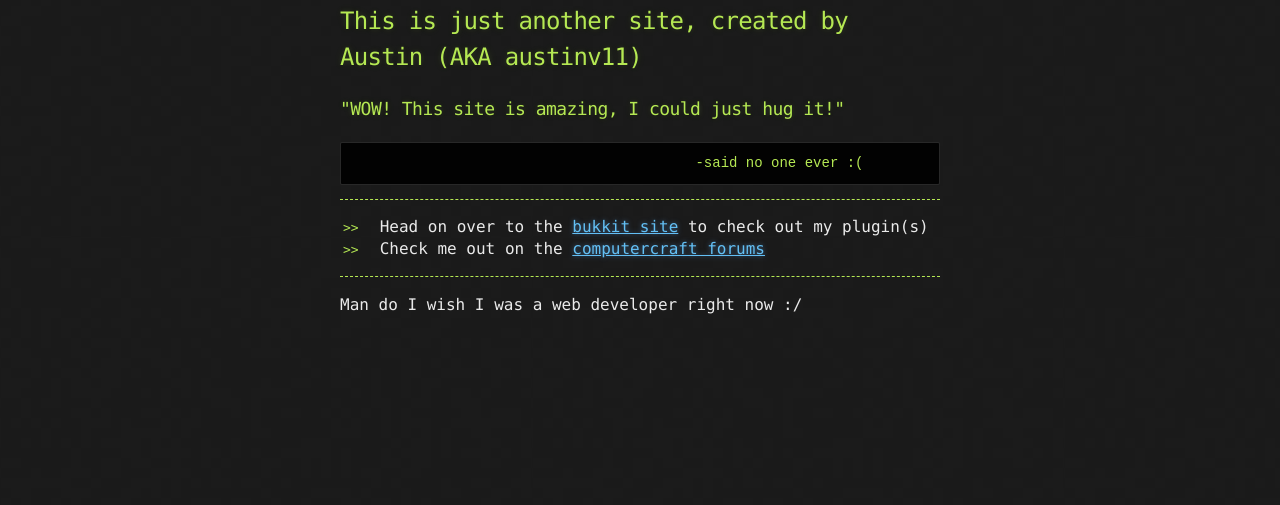
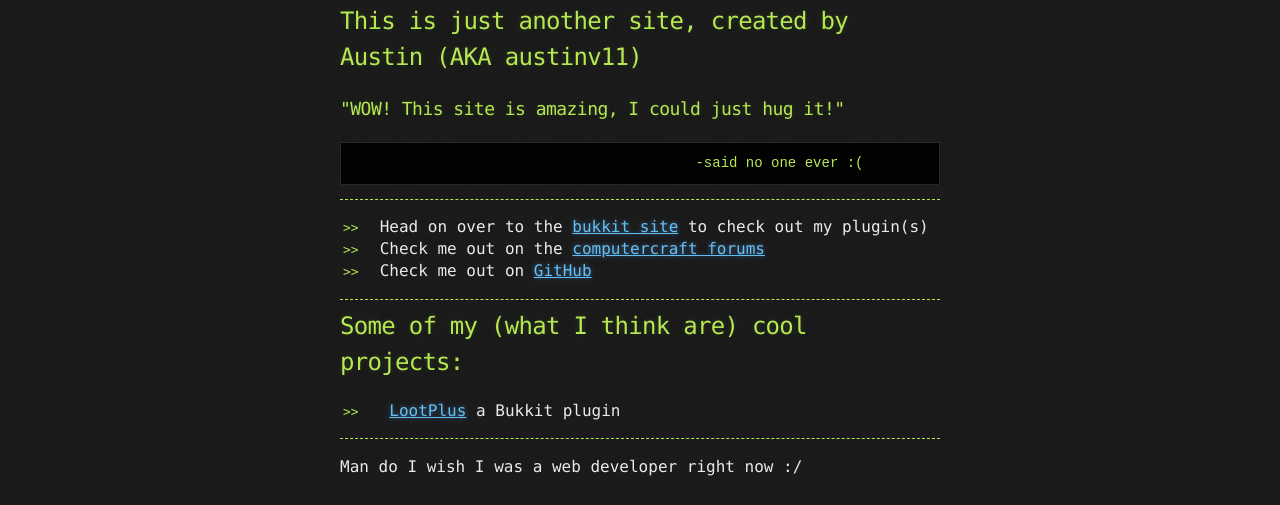
Before and after one commit to austinv11/austinv11.github.io, a plain HTML site: page index.html in a window 1280 px wide. Shown: the part 295-800 px from the top of the page. Drawn offline with Linux system fonts and the light colour scheme.

Commit message:
Replace master branch with page content via GitHub

```diff
--- a/index.html
+++ b/index.html
@@ -39,9 +39,17 @@
 </code></pre>
 
 <hr><ul>
-<li>Head on over to the <a href="http://dev.bukkit.org/">bukkit site</a> to check out my plugin(s)</li>
+<li>Head on over to the <a href="http://dev.bukkit.org/profiles/austinv11">bukkit site</a> to check out my plugin(s)</li>
 <li>Check me out on the <a href="http://www.computercraft.info/forums2/index.php?/user/15849-austinv11/">computercraft forums</a>
 </li>
+<li>Check me out on <a href="https://github.com/austinv11/">GitHub</a>
+</li>
+</ul><hr><h2>
+<a name="some-of-my-what-i-think-are-cool-projects" class="anchor" href="#some-of-my-what-i-think-are-cool-projects"><span class="octicon octicon-link"></span></a>Some of my (what I think are) cool projects:</h2>
+
+<ul>
+<li>
+<a href="http://dev.bukkit.org/bukkit-plugins/lootplus/">LootPlus</a> a Bukkit plugin</li>
 </ul><hr><p>Man do I wish I was a web developer right now :/</p>
       </section>
     </div>
--- a/params.json
+++ b/params.json
@@ -1 +1 @@
-{"name":"Austin's Random Things","tagline":"A site for random stuff from me","body":"# Welcome!\r\n## This is just another site, created by Austin (AKA austinv11)\r\n### \"WOW! This site is amazing, I could just hug it!\"\r\n                                             -said no one ever :(\r\n\r\n***\r\n\r\n* Head on over to the [bukkit site](http://dev.bukkit.org/) to check out my plugin(s)\r\n* Check me out on the [computercraft forums](http://www.computercraft.info/forums2/index.php?/user/15849-austinv11/)\r\n\r\n***\r\n\r\nMan do I wish I was a web developer right now :/","google":"","note":"Don't delete this file! It's used internally to help with page regeneration."}
+{"name":"Austin's Random Things","tagline":"A site for random stuff from me","body":"# Welcome!\r\n## This is just another site, created by Austin (AKA austinv11)\r\n### \"WOW! This site is amazing, I could just hug it!\"\r\n                                             -said no one ever :(\r\n\r\n***\r\n\r\n* Head on over to the [bukkit site](http://dev.bukkit.org/profiles/austinv11) to check out my plugin(s)\r\n* Check me out on the [computercraft forums](http://www.computercraft.info/forums2/index.php?/user/15849-austinv11/)\r\n* Check me out on [GitHub](https://github.com/austinv11/)\r\n\r\n***\r\n\r\n## Some of my (what I think are) cool projects:\r\n\r\n* [LootPlus](http://dev.bukkit.org/bukkit-plugins/lootplus/) a Bukkit plugin\r\n\r\n***\r\n\r\n\r\n\r\nMan do I wish I was a web developer right now :/","google":"","note":"Don't delete this file! It's used internally to help with page regeneration."}
```
